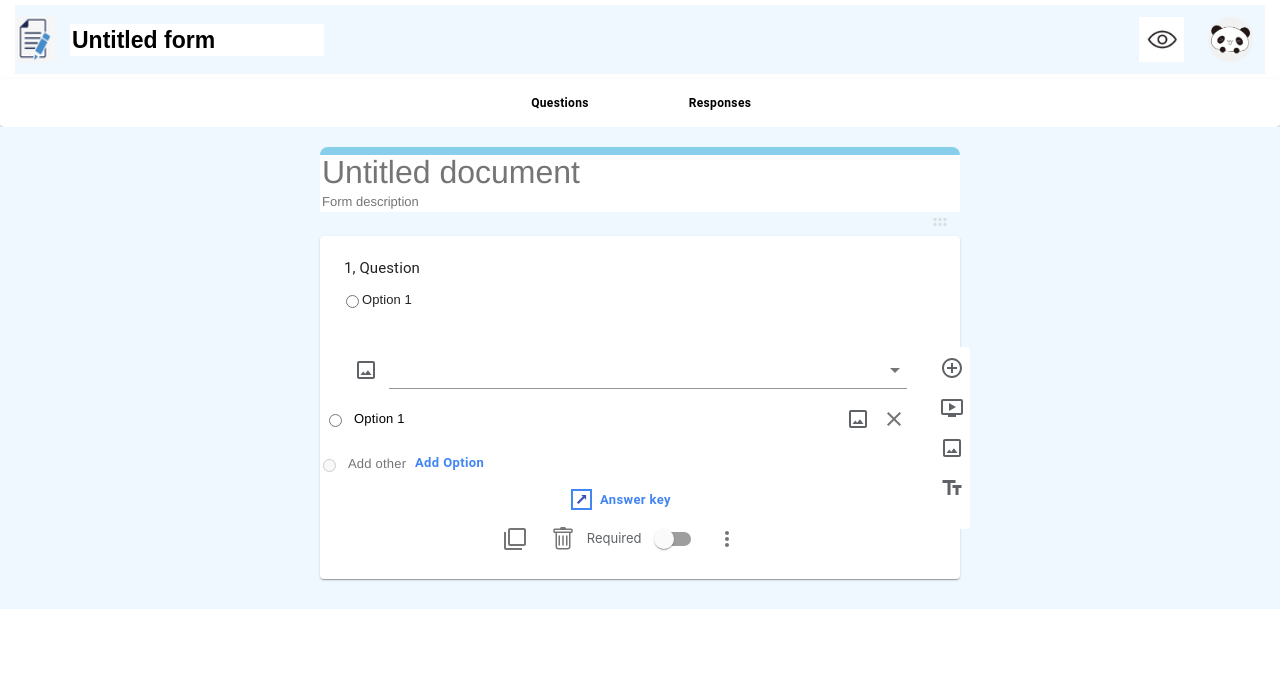
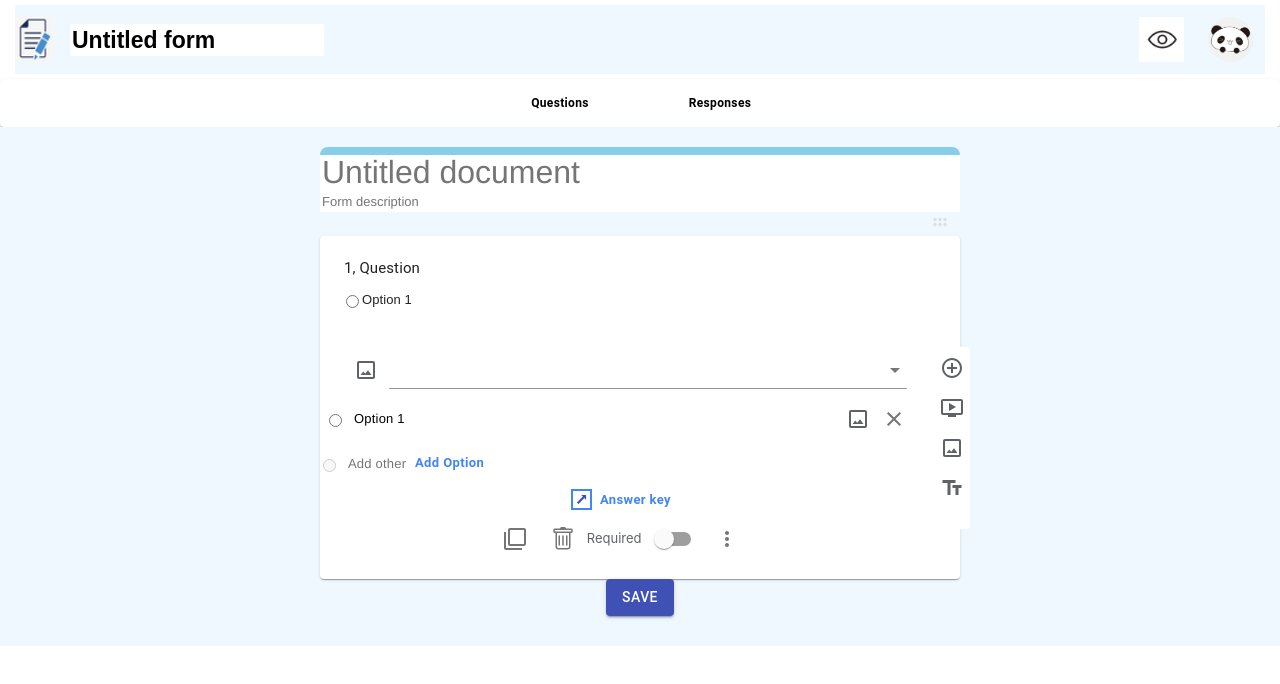
Before and after one commit to kethan351/Team-Jean-Survey, a React (Create React App) app: page /form/1 in a window 1280 px wide. Shown: the top 684 px of the page. Built offline with nearby package versions, Linux system fonts and the light colour scheme; no server answers.

Commit message:
adding save button and some changes in the form

```diff
--- a/src/components/Formheader.js
+++ b/src/components/Formheader.js
@@ -19,6 +19,7 @@ function Formheader(){
 
     function navigates(){
         history.push("/response");
+        window.location.reload(false);
     }
 
     return(
--- a/src/components/Mainbody.js
+++ b/src/components/Mainbody.js
@@ -1,4 +1,4 @@
-import Reac, {useState} from 'react';
+import React, {useState} from 'react';
 import StorageIcon from '@material-ui/icons/Storage';
 import ArrowDropDownIcon from '@material-ui/icons/ArrowDropDown';
 import FolderOpenIcon from '@material-ui/icons/FolderOpen';
--- a/src/components/Question_form.js
+++ b/src/components/Question_form.js
@@ -305,8 +305,8 @@ return (
             <div className="section">
                 <div className="question_title_section">
                     <div className="question_form_top">
-                        <input type="text" className="question_form_top_name" style={{ color: "black" }} placeholder="Untitled document"></input>
-                        <input type="text" className="question_form_top_desc" style={{ color: "black" }} placeholder="Form description"></input>
+                        <input type="text" className="question_form_top_name" style={{ color: "black" }} placeholder="Untitled document" onChange = {(e) => {setDocName(e.target.value)}}></input>
+                        <input type="text" className="question_form_top_desc" style={{ color: "black" }} placeholder="Form description" onChange = {(e) => {setDocDesc(e.target.value)}}></input>
                     </div>
                 </div>
 
@@ -321,6 +321,9 @@ return (
                         )}
                     </Droppable>
                 </DragDropContext>
+                <div className = "save_form">
+                    <Button variant="contained" color="primary" onClick={commitToDB} style={{fontSize: "14px"}}>Save</Button>
+                </div>
 
             </div>
         </div>
```
